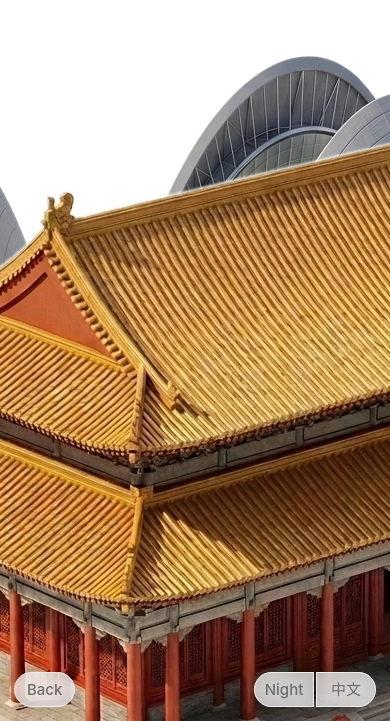
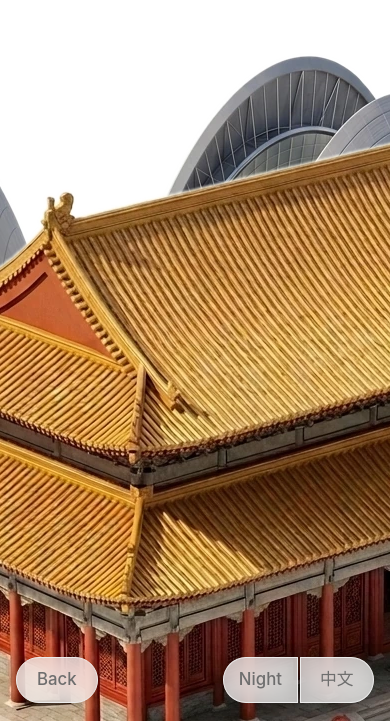
Before and after one commit to Sealandsky/ZhuHaiTravel, an Astro site: page / in a window 390 px wide. Shown: the part 123-844 px from the top of the page. Built offline with nearby package versions, Linux system fonts and the light colour scheme; Astro itself is replaced by a stand-in of ours.

Commit message:
feat(mobile): enlarge bottom floating pill buttons for mobile touch ergonomics

```diff
--- a/preview/css/style.css
+++ b/preview/css/style.css
@@ -83,9 +83,9 @@ body {
   -webkit-tap-highlight-color: transparent;
 }
 
-@media (max-width: 640px) {
+@media (max-width: 768px) {
   body {
-    padding: max(2rem, calc(1.5rem + env(safe-area-inset-top, 0px))) max(1rem, env(safe-area-inset-right, 0px)) max(5.5rem, calc(4.5rem + env(safe-area-inset-bottom, 0px))) max(1rem, env(safe-area-inset-left, 0px));
+    padding: max(2rem, calc(1.5rem + env(safe-area-inset-top, 0px))) max(1rem, env(safe-area-inset-right, 0px)) max(6.75rem, calc(5.75rem + env(safe-area-inset-bottom, 0px))) max(1rem, env(safe-area-inset-left, 0px));
   }
 }
 
@@ -721,42 +721,48 @@ html[lang="zh"] .bio-section {
   transform: scale(0.96);
 }
 
-@media (max-width: 640px) {
+@media (max-width: 768px) {
   .view-all.pill {
-    bottom: calc(0.875rem + env(safe-area-inset-bottom, 0px));
-    left: 0.875rem;
-    font-size: 0.9375rem; /* 15px */
-    padding: 0.375rem 0.75rem;
-    box-shadow: 0 4px 16px rgba(0, 0, 0, 0.08);
+    bottom: max(1.125rem, calc(0.75rem + env(safe-area-inset-bottom, 0px)));
+    left: max(1rem, env(safe-area-inset-left, 0px));
+    height: 2.875rem; /* 46px Apple HIG touch target */
+    padding: 0 1.25rem;
+    font-size: 1.05rem; /* ~16.8px */
+    font-weight: 550;
+    box-shadow: 0 4px 20px rgba(0, 0, 0, 0.12), 0 1px 4px rgba(0, 0, 0, 0.06);
   }
 
   .settings.pill-split {
-    bottom: calc(0.875rem + env(safe-area-inset-bottom, 0px));
-    right: 0.875rem;
-    box-shadow: 0 4px 16px rgba(0, 0, 0, 0.08);
+    bottom: max(1.125rem, calc(0.75rem + env(safe-area-inset-bottom, 0px)));
+    right: max(1rem, env(safe-area-inset-right, 0px));
+    height: 2.875rem; /* 46px */
+    box-shadow: 0 4px 20px rgba(0, 0, 0, 0.12), 0 1px 4px rgba(0, 0, 0, 0.06);
   }
 
   .settings.pill-split > button,
   .settings.pill-split > a {
-    font-size: 0.9375rem; /* 15px */
-    padding: 0.375rem 0.35rem;
-    width: 3.75rem;
+    height: 100%;
+    font-size: 1.05rem; /* ~16.8px */
+    font-weight: 550;
+    padding: 0 0.5rem;
+    width: 4.65rem; /* ~74px */
   }
 }
 
 @media (max-width: 360px) {
   .view-all.pill {
-    left: 0.5rem;
-    padding: 0.35rem 0.6rem;
-    font-size: 0.875rem;
+    left: 0.65rem;
+    padding: 0 0.85rem;
+    font-size: 0.95rem;
+    height: 2.65rem;
   }
   .settings.pill-split {
-    right: 0.5rem;
+    right: 0.65rem;
+    height: 2.65rem;
   }
   .settings.pill-split > button,
   .settings.pill-split > a {
-    width: 3.25rem;
-    padding: 0.35rem 0.2rem;
-    font-size: 0.875rem;
+    width: 4rem;
+    font-size: 0.95rem;
   }
 }
--- a/src/components/LastSeen.astro
+++ b/src/components/LastSeen.astro
@@ -492,41 +492,49 @@ const { items, lang } = Astro.props;
     transform: scale(0.96);
   }
 
-  @media (max-width: 640px) {
+  @media (max-width: 768px) {
     .view-all.pill {
-      bottom: calc(0.875rem + env(safe-area-inset-bottom, 0px));
-      left: 0.875rem;
-      font-size: 0.9375rem;
-      padding: 0.375rem 0.75rem;
-      box-shadow: 0 4px 16px rgba(0, 0, 0, 0.08);
+      bottom: max(1.125rem, calc(0.75rem + env(safe-area-inset-bottom, 0px)));
+      left: max(1rem, env(safe-area-inset-left, 0px));
+      height: 2.875rem; /* 46px Apple HIG touch target */
+      padding: 0 1.25rem;
+      font-size: 1.05rem; /* ~16.8px */
+      font-weight: 550;
+      box-shadow: 0 4px 20px rgba(0, 0, 0, 0.12), 0 1px 4px rgba(0, 0, 0, 0.06);
     }
+
     .settings.pill-split {
-      bottom: calc(0.875rem + env(safe-area-inset-bottom, 0px));
-      right: 0.875rem;
-      box-shadow: 0 4px 16px rgba(0, 0, 0, 0.08);
+      bottom: max(1.125rem, calc(0.75rem + env(safe-area-inset-bottom, 0px)));
+      right: max(1rem, env(safe-area-inset-right, 0px));
+      height: 2.875rem; /* 46px */
+      box-shadow: 0 4px 20px rgba(0, 0, 0, 0.12), 0 1px 4px rgba(0, 0, 0, 0.06);
     }
+
     .settings.pill-split > button,
     .settings.pill-split > a {
-      font-size: 0.9375rem;
-      padding: 0.375rem 0.35rem;
-      width: 3.75rem;
+      height: 100%;
+      font-size: 1.05rem; /* ~16.8px */
+      font-weight: 550;
+      padding: 0 0.5rem;
+      width: 4.65rem; /* ~74px */
     }
   }
 
   @media (max-width: 360px) {
     .view-all.pill {
-      left: 0.5rem;
-      padding: 0.35rem 0.6rem;
-      font-size: 0.875rem;
+      left: 0.65rem;
+      padding: 0 0.85rem;
+      font-size: 0.95rem;
+      height: 2.65rem;
     }
     .settings.pill-split {
-      right: 0.5rem;
+      right: 0.65rem;
+      height: 2.65rem;
     }
     .settings.pill-split > button,
     .settings.pill-split > a {
-      width: 3.25rem;
-      padding: 0.35rem 0.2rem;
-      font-size: 0.875rem;
+      width: 4rem;
+      font-size: 0.95rem;
     }
   }
 
--- a/src/layouts/BaseLayout.astro
+++ b/src/layouts/BaseLayout.astro
@@ -88,9 +88,9 @@ const { title, lang } = Astro.props;
         -webkit-tap-highlight-color: transparent;
       }
 
-      @media (max-width: 640px) {
+      @media (max-width: 768px) {
         body {
-          padding: max(2rem, calc(1.5rem + env(safe-area-inset-top, 0px))) max(1rem, env(safe-area-inset-right, 0px)) max(5.5rem, calc(4.5rem + env(safe-area-inset-bottom, 0px))) max(1rem, env(safe-area-inset-left, 0px));
+          padding: max(2rem, calc(1.5rem + env(safe-area-inset-top, 0px))) max(1rem, env(safe-area-inset-right, 0px)) max(6.75rem, calc(5.75rem + env(safe-area-inset-bottom, 0px))) max(1rem, env(safe-area-inset-left, 0px));
         }
       }
 
```
